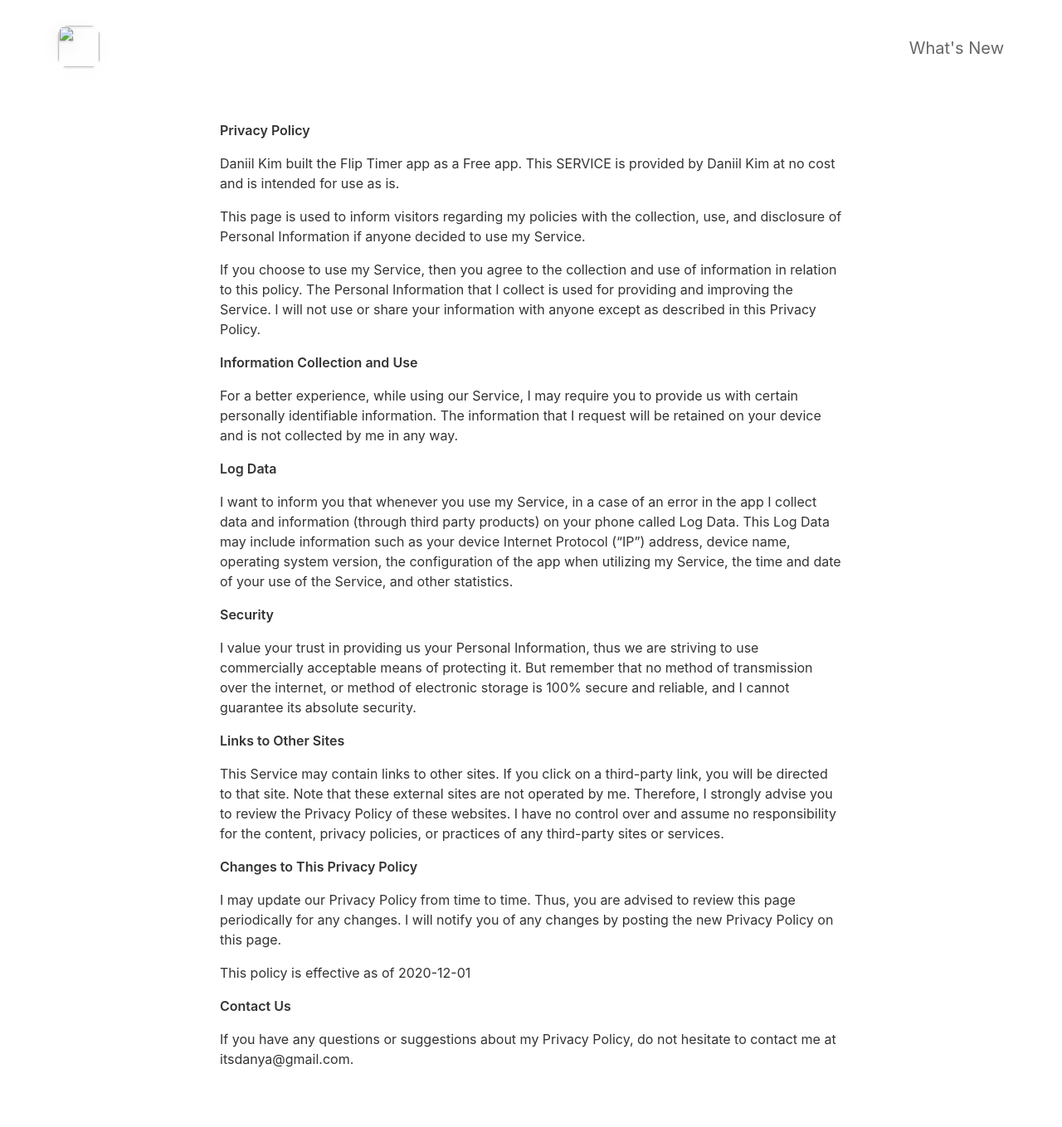
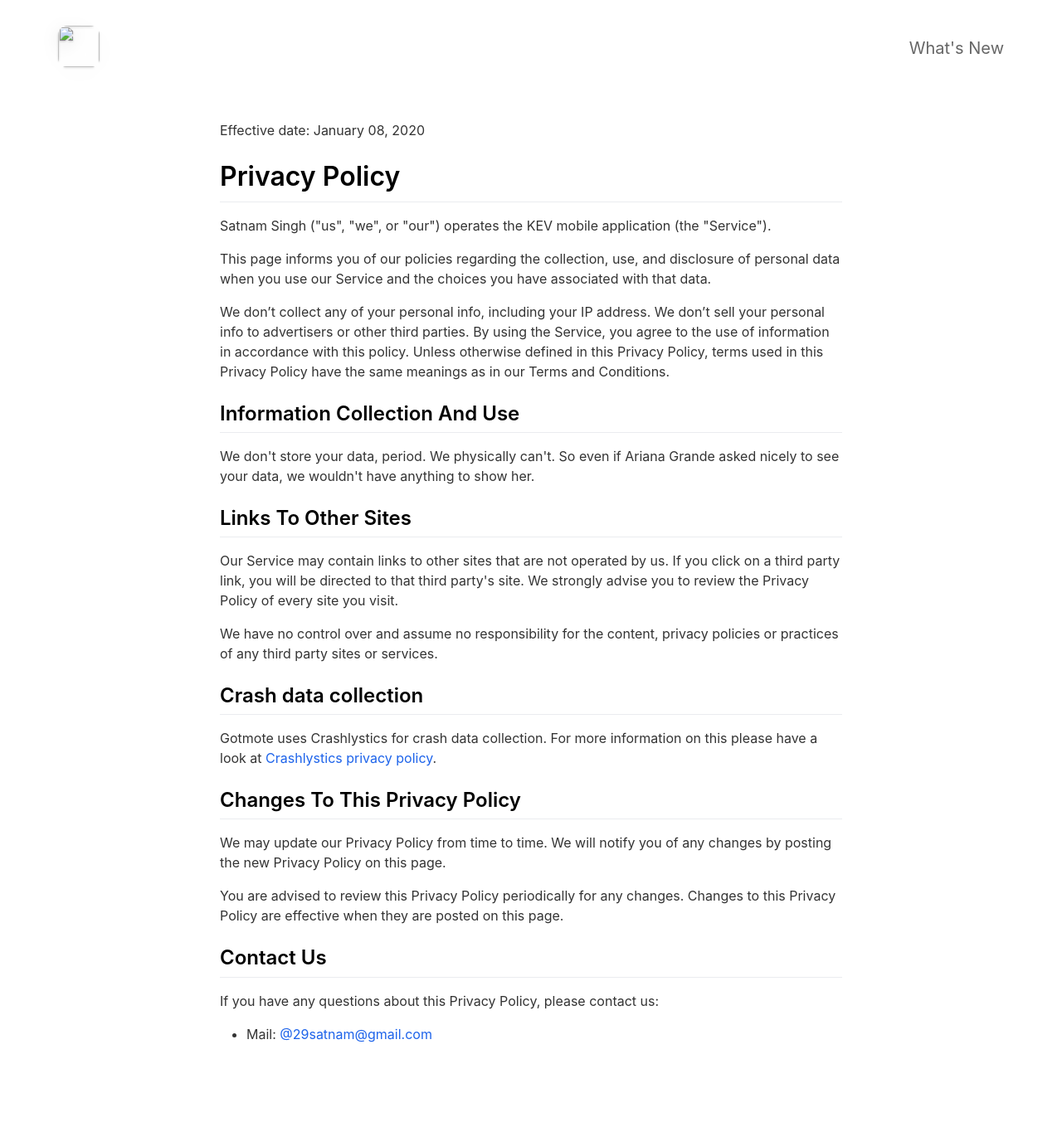
Before and after one commit to KEV-App/kevLandingPage, a Jekyll site: the page built from _pages/privacy.md, in a window 1280 px wide. Shown: the whole page at 83% size. Built offline with Jekyll 4.4.1, drawn with Linux system fonts in a browser that asks for light colours; nearby versions of some CDN libraries.

Commit message:
Update privacy.md

```diff
--- a/_pages/privacy.md
+++ b/_pages/privacy.md
@@ -3,36 +3,34 @@ layout: page
 title: Privacy Policy
 include_in_header: false
 ---
-**Privacy Policy**
+<p>Effective date: January 08, 2020</p>
 
-Daniil Kim built the Flip Timer app as a Free app. This SERVICE is provided by Daniil Kim at no cost and is intended for use as is.
+<h1>Privacy Policy</h1>
 
-This page is used to inform visitors regarding my policies with the collection, use, and disclosure of Personal Information if anyone decided to use my Service.
+<p>Satnam Singh ("us", "we", or "our") operates the KEV mobile application (the "Service").</p>
 
-If you choose to use my Service, then you agree to the collection and use of information in relation to this policy. The Personal Information that I collect is used for providing and improving the Service. I will not use or share your information with anyone except as described in this Privacy Policy.
+<p>This page informs you of our policies regarding the collection, use, and disclosure of personal data when you use our Service and the choices you have associated with that data.
 
-**Information Collection and Use**
+<p>We don’t collect any of your personal info, including your IP address. We don’t sell your personal info to advertisers or other third parties.  By using the Service, you agree to the use of information in accordance with this policy. Unless otherwise defined in this Privacy Policy, terms used in this Privacy Policy have the same meanings as in our Terms and Conditions.</p>
 
-For a better experience, while using our Service, I may require you to provide us with certain personally identifiable information. The information that I request will be retained on your device and is not collected by me in any way.
+<h2>Information Collection And Use</h2>
 
-**Log Data**
+<p>We don't store your data, period. We physically can't. So even if Ariana Grande asked nicely to see your data, we wouldn't have anything to show her.</p>
 
-I want to inform you that whenever you use my Service, in a case of an error in the app I collect data and information (through third party products) on your phone called Log Data. This Log Data may include information such as your device Internet Protocol (“IP”) address, device name, operating system version, the configuration of the app when utilizing my Service, the time and date of your use of the Service, and other statistics.
+<h2>Links To Other Sites</h2>
+<p>Our Service may contain links to other sites that are not operated by us. If you click on a third party link, you will be directed to that third party's site. We strongly advise you to review the Privacy Policy of every site you visit.</p>
+<p>We have no control over and assume no responsibility for the content, privacy policies or practices of any third party sites or services.</p>
 
-**Security**
+<h2>Crash data collection</h2>
+<p>Gotmote uses Crashlystics for crash data collection. For more information on this please have a look at <a href="https://policies.google.com/privacy">Crashlystics privacy policy</a>.</p>
 
-I value your trust in providing us your Personal Information, thus we are striving to use commercially acceptable means of protecting it. But remember that no method of transmission over the internet, or method of electronic storage is 100% secure and reliable, and I cannot guarantee its absolute security.
+<h2>Changes To This Privacy Policy</h2>
+<p>We may update our Privacy Policy from time to time. We will notify you of any changes by posting the new Privacy Policy on this page.</p>
+<p>You are advised to review this Privacy Policy periodically for any changes. Changes to this Privacy Policy are effective when they are posted on this page.</p>
 
-**Links to Other Sites**
 
-This Service may contain links to other sites. If you click on a third-party link, you will be directed to that site. Note that these external sites are not operated by me. Therefore, I strongly advise you to review the Privacy Policy of these websites. I have no control over and assume no responsibility for the content, privacy policies, or practices of any third-party sites or services.
-
-**Changes to This Privacy Policy**
-
-I may update our Privacy Policy from time to time. Thus, you are advised to review this page periodically for any changes. I will notify you of any changes by posting the new Privacy Policy on this page.
-
-This policy is effective as of 2020-12-01
-
-**Contact Us**
-
-If you have any questions or suggestions about my Privacy Policy, do not hesitate to contact me at itsdanya@gmail.com.
+<h2>Contact Us</h2>
+<p>If you have any questions about this Privacy Policy, please contact us:</p>
+<ul>
+  <li>Mail: <a href="mailto:29satnam@gmail.com?Subject=Question%20regarding%privacy%20policy" target="_top">@29satnam@gmail.com</a></li>
+</ul>
```
